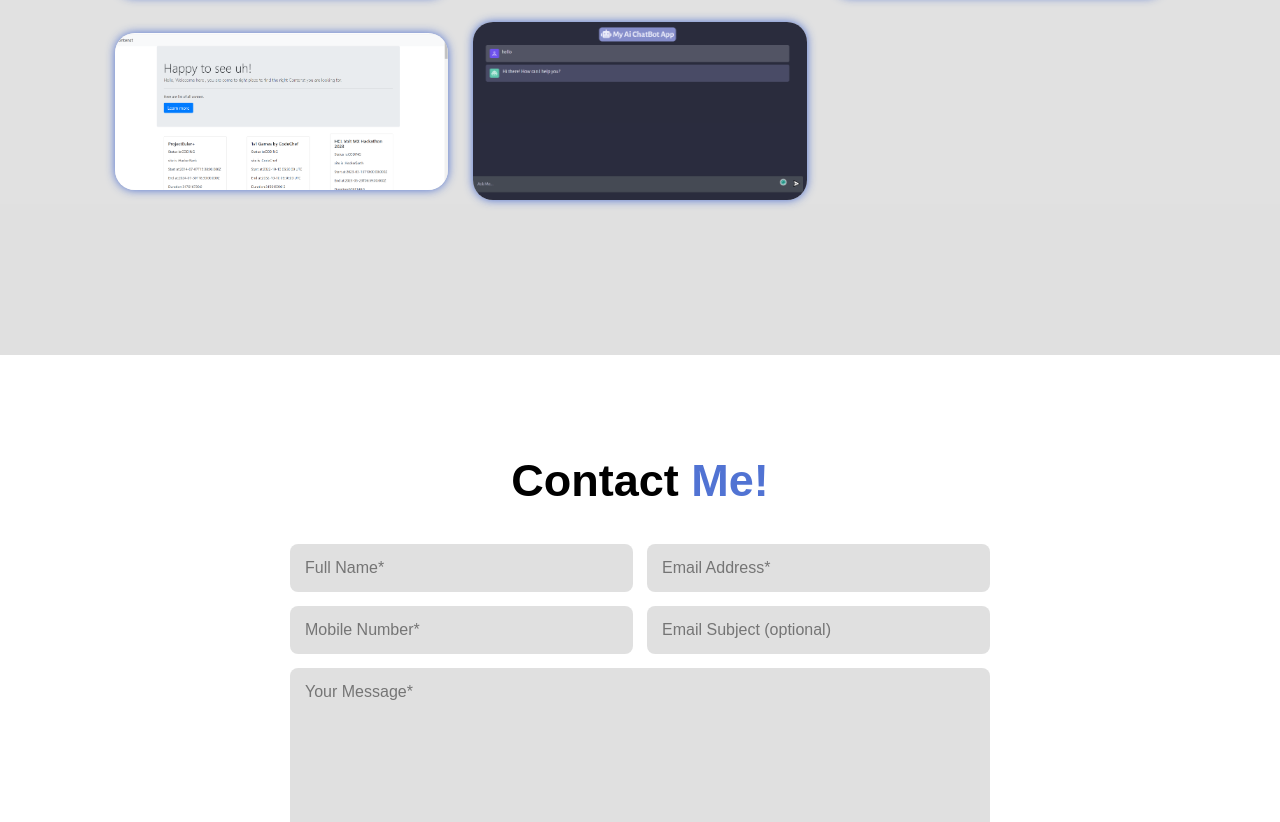
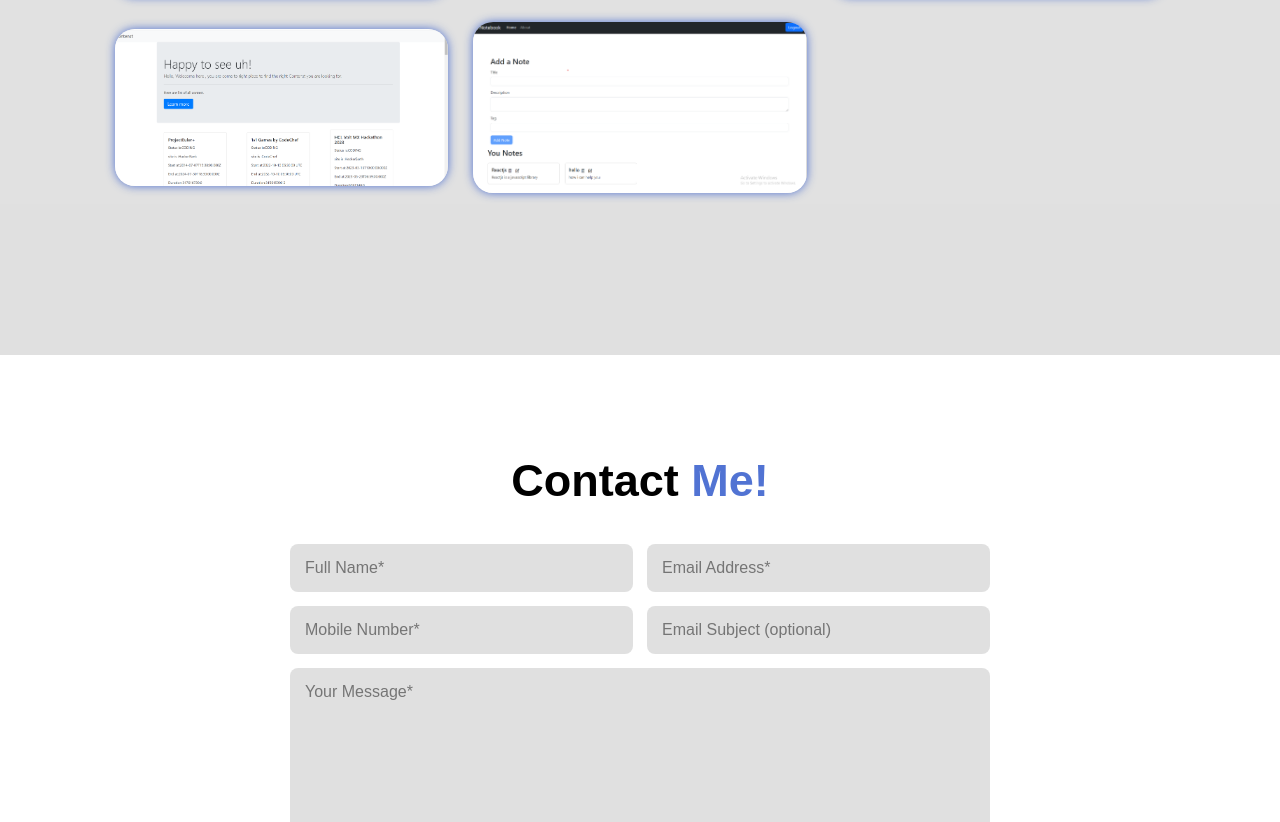
Before and after one commit to sandeep3158/My-portfolio, a plain HTML site: page index.html in a window 1280 px wide. Shown: the part 2845-3667 px from the top of the page. Drawn offline with nearby package versions, Linux system fonts and the light colour scheme; a script that the page names is missing.

Commit message:
Update index.html

```diff
--- a/index.html
+++ b/index.html
@@ -178,7 +178,7 @@
         </div>
       </div>
             <div class="portfolio-box">
-        <img src="/img/Ai-WebApp.png" alt=""  />
+        <img src="img/E-Notebook.png" alt=""  />
         <div class="portfolio-layer">
           <h4>E-NoteApp</h4>
           <p>
```
